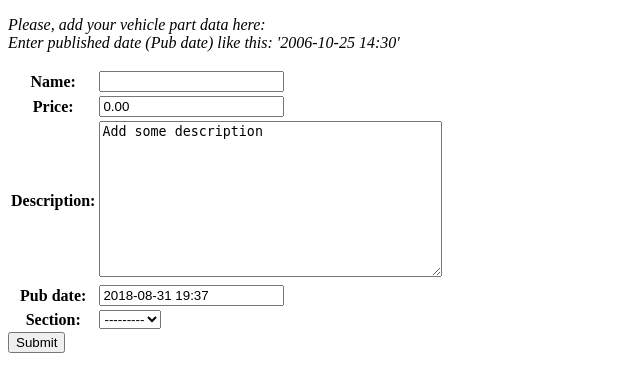
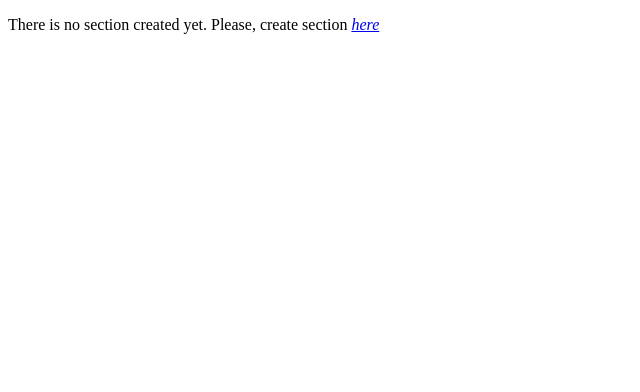
Before and after one commit to alexrybalka/django_web, a Django app: page /add_vehiclepart/ in a window 1280 px wide. Shown: the top 392 px of the page, without its empty margins (0-640 px from the left). Run offline with Django 3.2, Linux system fonts and the light colour scheme; the visitor is signed in with stand-in values (Sample User, id 1); data that the repository does not hold is empty.

Commit message:
fix adding vehiclepart

```diff
--- a/website/web_car/templates/web_car/add_vehiclepart.html
+++ b/website/web_car/templates/web_car/add_vehiclepart.html
@@ -5,6 +5,8 @@
     <title>Add Your Vehicle Part</title>
 </head>
 <body>
+
+{% if section %}
 <p><i>Please, add your vehicle part data here:<br>
     Enter published date (Pub date) like this: '2006-10-25 14:30'</i></p>
 <form method="post"> {% csrf_token %}
@@ -13,5 +15,9 @@
     </table>
     <input type="submit" value="Submit">
 </form>
+{% else %}
+<p>There is no section created yet. Please, create section
+    <i><a href="/add_section/">here</a></i></p>
+{% endif %}
 </body>
 </html>
```
